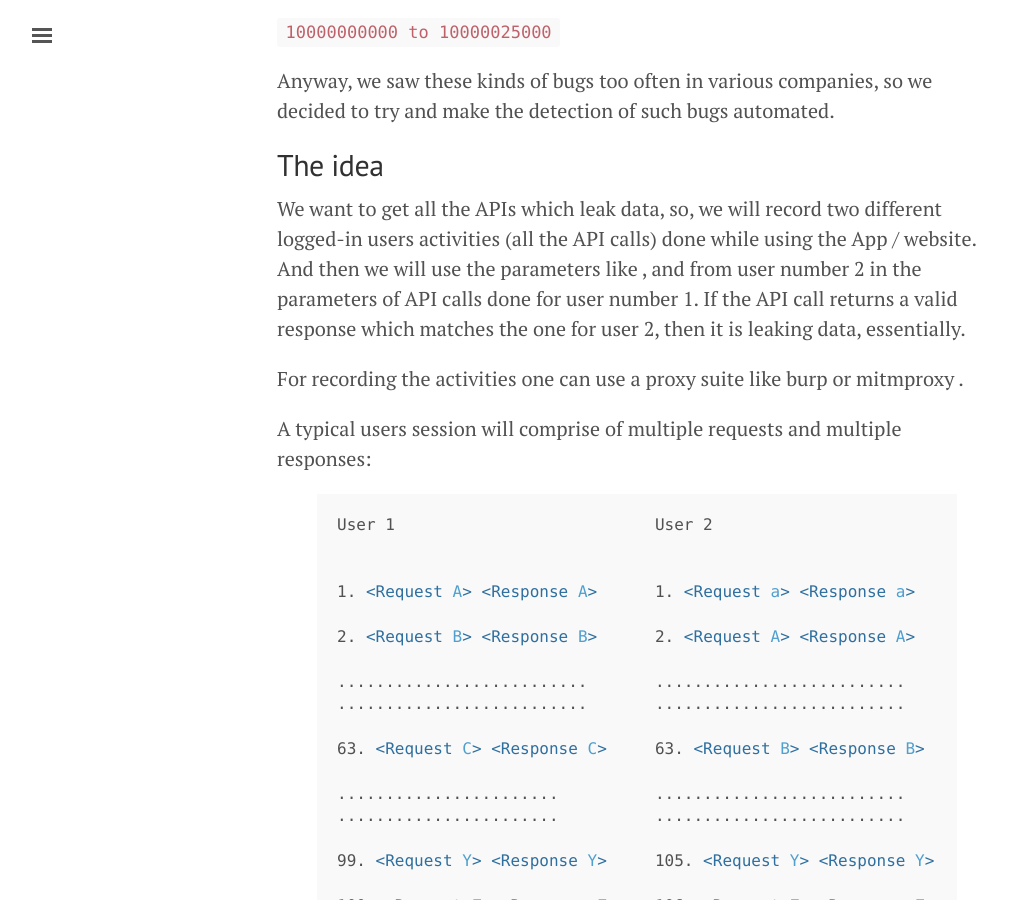
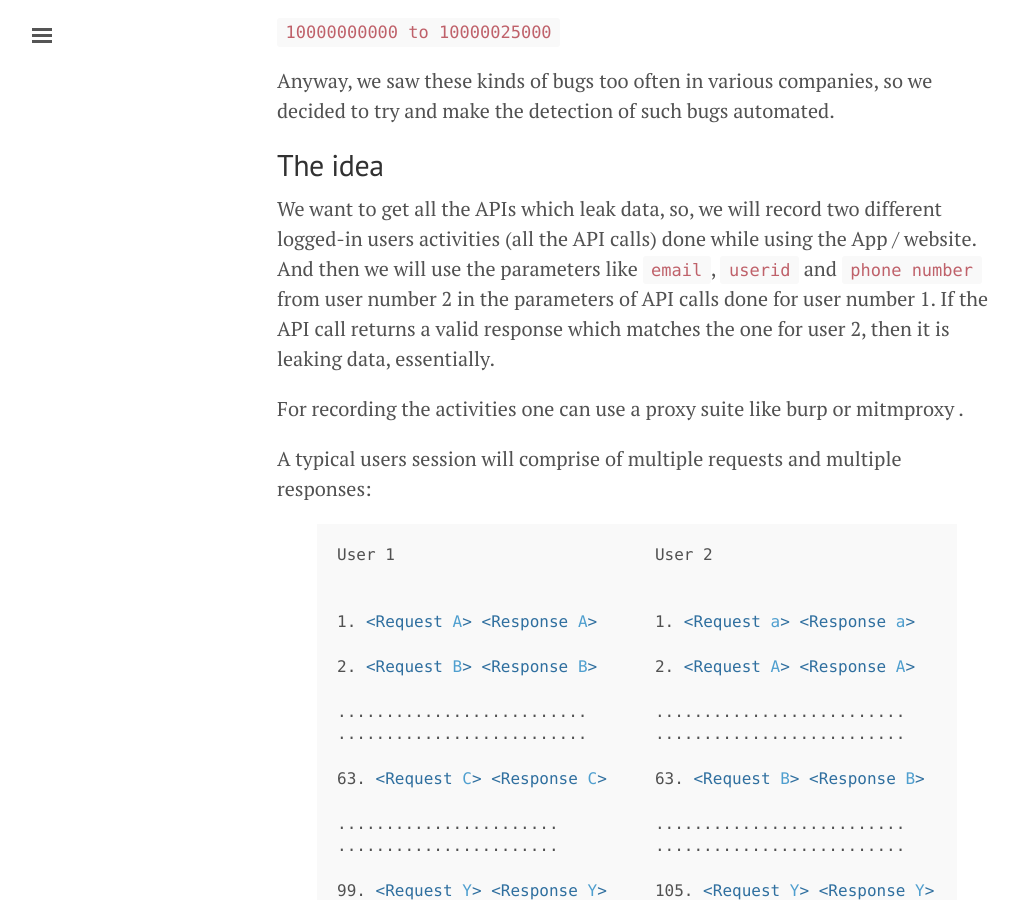
Before and after one commit to FallibleInc/blog, a Jekyll site: the page built from _posts/2016-03-13-Automating-data-leak-detection.md, in a window 1280 px wide and 900 px high, scrolled down 1153 px. Shown: the whole window, without its empty margins (3-1021 px from the left). Built offline with Jekyll 4.4.1, drawn with Linux system fonts in a browser that asks for light colours; comment, search, counter and statistics services are not loaded.

Commit message:
html type tags were removed because of missing code spans

```diff
--- a/_posts/2016-03-13-Automating-data-leak-detection.md
+++ b/_posts/2016-03-13-Automating-data-leak-detection.md
@@ -35,7 +35,7 @@ Only that a human like you and me can easily see that first 6 digits are bogus a
 Anyway, we saw these kinds of bugs too often in various companies, so we decided to try and make the detection of such bugs automated.
 
 ## The idea
-We want to get all the APIs which leak data, so, we will record two different logged-in users activities (all the API calls) done while using the App / website. And then we will use the parameters like <email>, <userid> and <phone number> from user number 2 in the parameters of API calls done for user number 1. If the API call returns a valid response which matches the one for user 2, then it is leaking data, essentially.
+We want to get all the APIs which leak data, so, we will record two different logged-in users activities (all the API calls) done while using the App / website. And then we will use the parameters like `email`, `userid` and `phone number` from user number 2 in the parameters of API calls done for user number 1. If the API call returns a valid response which matches the one for user 2, then it is leaking data, essentially.
 
 For recording the activities one can use a proxy suite like burp or mitmproxy .
 
```
